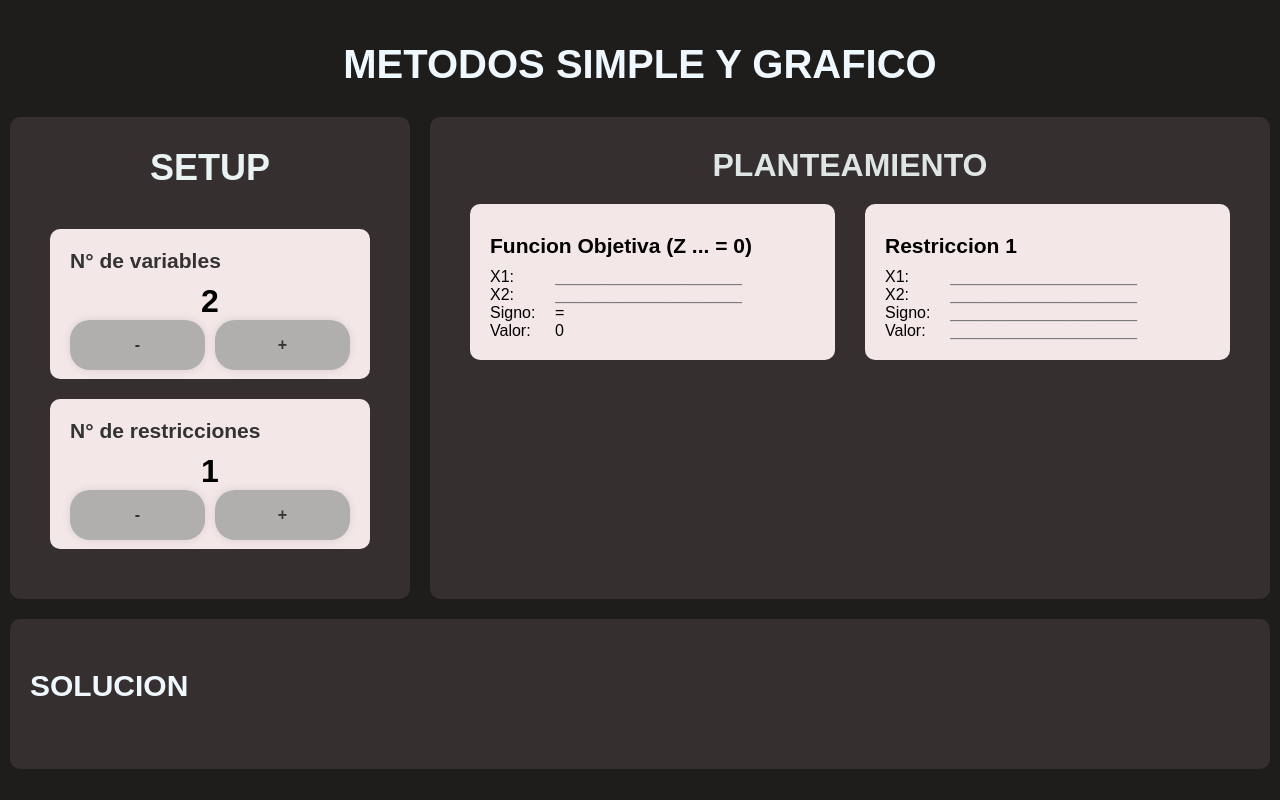
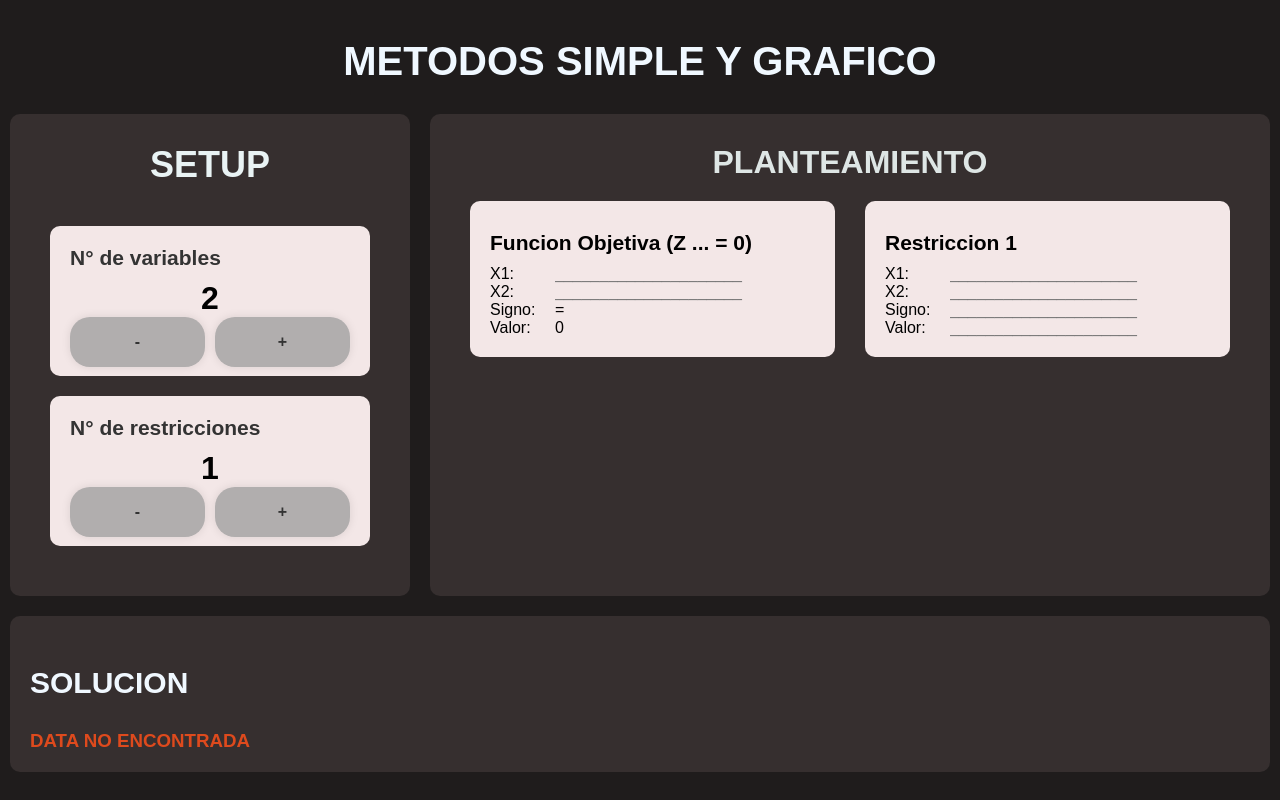
Before and after one commit to NexusOnePlus/react_app, a React (Vite) app: page / in a window 1280 px wide. Built offline with nearby package versions, Linux system fonts and the light colour scheme; a web font is replaced by a local one.

Commit message:
Conexion de componentes hecha

```diff
--- /dev/null
+++ b/public/components/ui/context.jsx
@@ -0,0 +1,14 @@
+import React, { createContext, useState } from 'react';
+
+export const MatrixContext = createContext();
+
+export const MatrixProvider = ({children}) => {
+  const [matrix, setMatrix] = useState([]);
+
+  return (
+    <MatrixContext.Provider value={{ matrix, setMatrix }}>
+      {children}
+    </MatrixContext.Provider>
+  );
+};
+export default MatrixProvider
--- a/public/components/ui/proceso.css
+++ b/public/components/ui/proceso.css
@@ -1,7 +1,7 @@
 /* @import url('https://fonts.googleapis.com/css2?family=Poetsen+One&display=swap'); */
 
 .proceso{
-    height: 150px;
+    height: 100%;
     background-color: rgb(54, 47, 47);
     border-radius: 10px;
     padding: 20px 20px;
@@ -16,3 +16,7 @@
     font-weight: 800;
     padding: 30px 0px;
 }
+
+.error {
+    color: rgb(222, 74, 29);
+}
--- a/public/components/ui/proceso.jsx
+++ b/public/components/ui/proceso.jsx
@@ -1,14 +1,29 @@
-import React from 'react'
-import './proceso.css'
-const Proceso = () => {
+import React, { useContext, useState, useEffect } from 'react';
+import './proceso.css';
+import { MatrixContext } from '../ui/context';
+
+const tablitas = (props) => {
   return (
-    <div className="proceso">
-      <h1 className='titu'> SOLUCION </h1>
-      <div className="matrices">
-
-      </div>
-    </div>
+    <h1> Tablas </h1>
   )
 }
 
-export default Proceso
+
+const Proceso = () => {
+  const { matrix } = useContext(MatrixContext);
+  const [nuevo, setNuevo] = useState([]);
+
+  useEffect(() => {
+    setNuevo(matrix);
+  }, [matrix]);
+  return (
+    <div className="proceso">
+      <h1 className="titu">SOLUCION</h1>
+      <div className="matrices">
+        {nuevo.length > 0 && nuevo[0].length > 0 ? tablitas(nuevo) : (<h3 className='error'> DATA NO ENCONTRADA</h3>)}
+      </div>
+    </div>
+  );
+};
+
+export default Proceso;
--- a/public/components/ui/tabla.jsx
+++ b/public/components/ui/tabla.jsx
@@ -1,5 +1,6 @@
-import { useState, useEffect } from 'react';
 import React from 'react';
+import { useState, useEffect, useContext } from 'react';
+import {MatrixContext} from '../ui/context';
 import './tabla.css';
 import Grafico from './grafico';
 
@@ -7,15 +8,18 @@ const Tabla = (props) => {
   let varia = parseInt(props.variables) + 2;
   let what = parseInt(props.restricciones) + 1;
   const [variablesRestricciones, setVariablesRestricciones] = useState([]);
+  const { setMatrix} = useContext(MatrixContext);
 
   useEffect(() => {
     setVariablesRestricciones(Array.from({ length: what }, () => Array.from({ length: varia }, () => '')));
+    setMatrix(variablesRestricciones)
   }, [props.variables, props.restricciones]);
 
   const handleVariableChange = (rowIndex, colIndex, event) => {
     const newVariablesRestricciones = [...variablesRestricciones];
     newVariablesRestricciones[rowIndex][colIndex] = event.target.value;
     setVariablesRestricciones(newVariablesRestricciones);
+    setMatrix(newVariablesRestricciones);
   };
 
   return (
--- a/src/App.jsx
+++ b/src/App.jsx
@@ -2,9 +2,10 @@ import "./App.css";
 import Espacios from '../public/components/ui/espacios';
 import Menu from '../public/components/ui/header';
 import Proceso from '../public/components/ui/proceso';
+import { MatrixProvider } from '../public/components/ui/context';
 function App() {
   return (
-
+    <MatrixProvider>
     <div>
       <Menu />
       <div className="App">
@@ -12,6 +13,7 @@ function App() {
       </div>
         < Proceso />
     </div>
+    </MatrixProvider>
   );
 }
 
```
